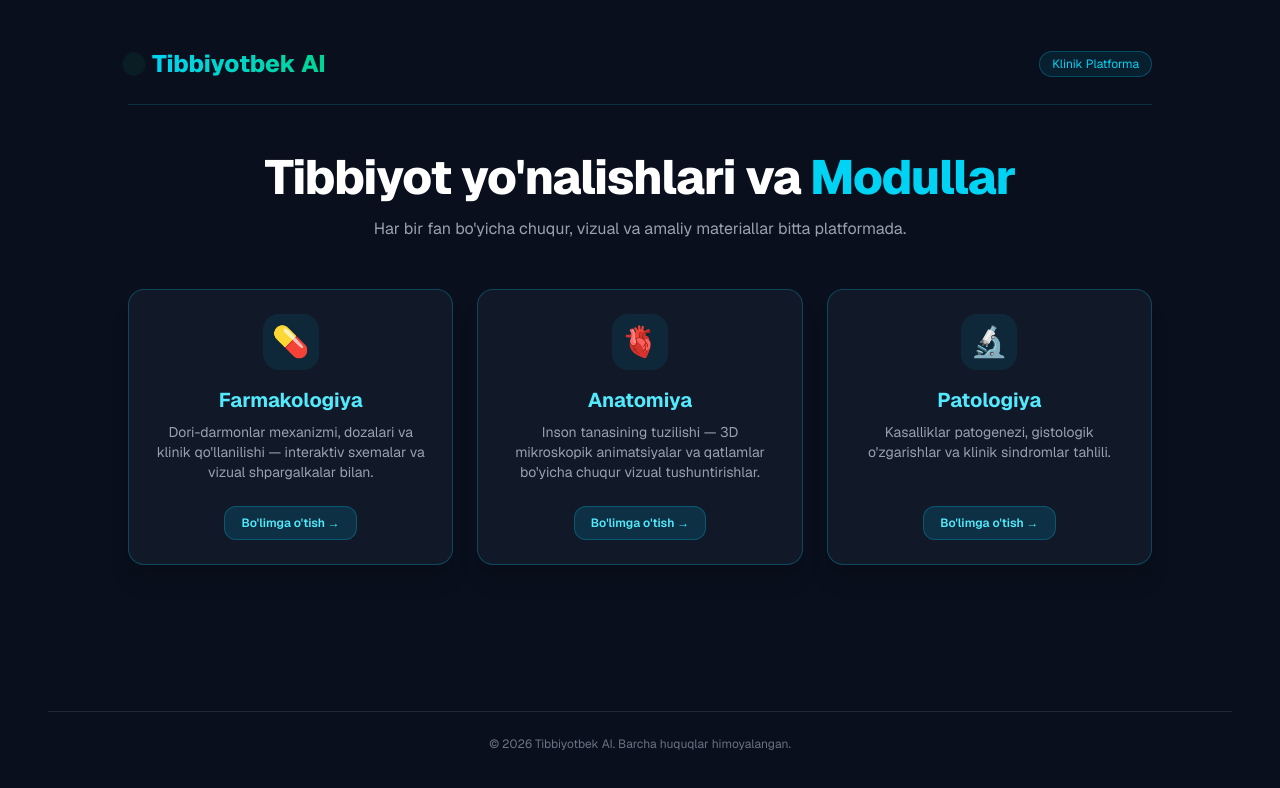
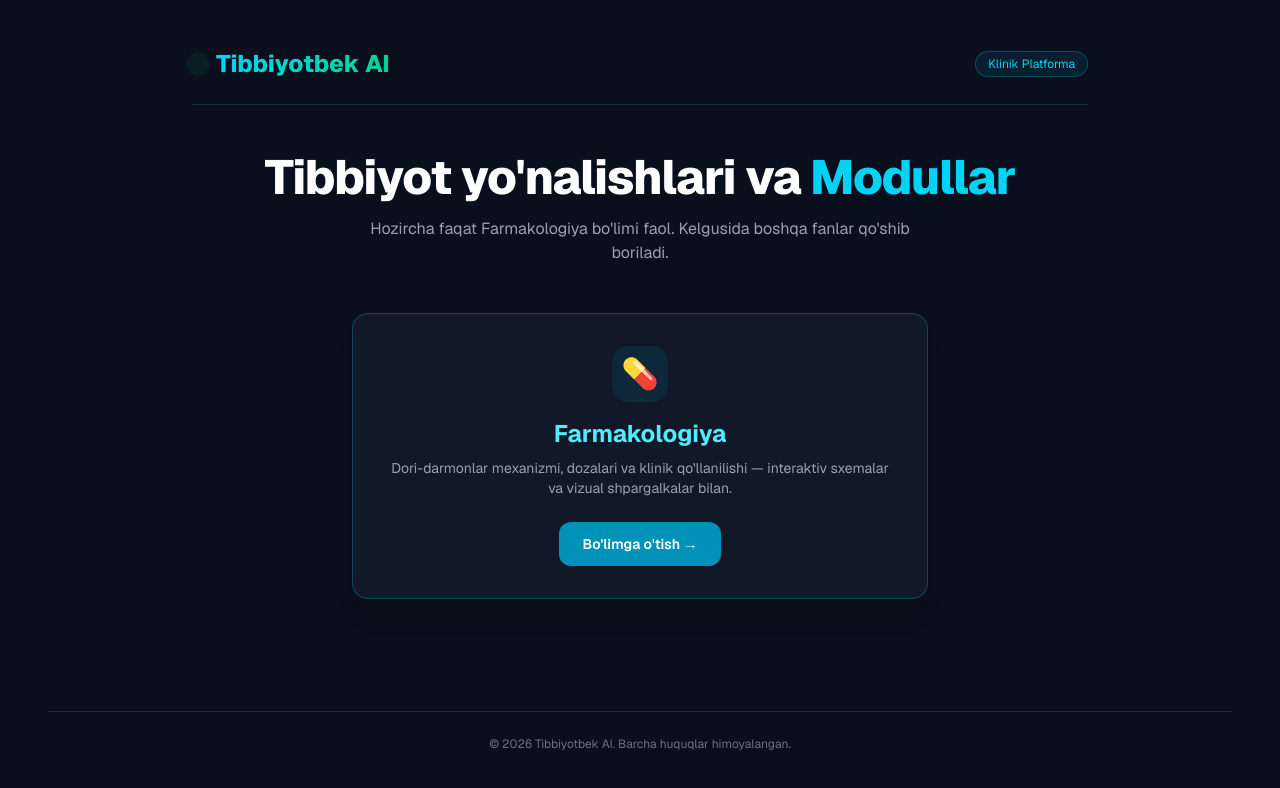
Before and after one commit to sadullayev2779/tibbiyotbek, a Next.js app: page / in a window 1280 px wide. Shown: the top 788 px of the page. Built offline with nearby package versions, Linux system fonts and the light colour scheme.

Commit message:
Faqat Farmakologiya bo'limi qoldirildi

```diff
--- a/app/page.tsx
+++ b/app/page.tsx
@@ -2,38 +2,10 @@
 
 import Link from 'next/link';
 
-// Kelajakda yangi fanlar (Anatomiya, Patologiya...) qo'shish uchun shu yerga yozib ketasiz
-const directions = [
-  {
-    id: "farmakologiya",
-    title: "Farmakologiya",
-    description: "Dori-darmonlar mexanizmi, dozalari va klinik qo'llanilishi — interaktiv sxemalar va vizual shpargalkalar bilan.",
-    href: "/farmakologiya/dorilar", // Farmakologiya papkasiga yo'naltiramiz
-    accent: "cyan",
-    icon: "💊",
-  },
-  {
-    id: "anatomiya",
-    title: "Anatomiya",
-    description: "Inson tanasining tuzilishi — 3D mikroskopik animatsiyalar va qatlamlar bo'yicha chuqur vizual tushuntirishlar.",
-    href: "/anatomiya", // Ertaga anatomiya papkasini ochib ulab qo'yasiz
-    accent: "emerald",
-    icon: "🫀",
-  },
-  {
-    id: "patologiya",
-    title: "Patologiya",
-    description: "Kasalliklar patogenezi, gistologik o'zgarishlar va klinik sindromlar tahlili.",
-    href: "/patologiya", // Ertaga patologiya papkasini ochib ulab qo'yasiz
-    accent: "purple",
-    icon: "🔬",
-  },
-];
-
 export default function HomePage() {
   return (
     <main className="min-h-screen bg-[#0a0f1d] text-white p-6 md:p-12 flex flex-col justify-between">
-      <div className="max-w-5xl mx-auto w-full">
+      <div className="max-w-4xl mx-auto w-full">
         {/* Header */}
         <header className="flex justify-between items-center mb-12 border-b border-cyan-500/20 pb-6">
           <div className="flex items-center gap-3">
@@ -53,34 +25,27 @@ export default function HomePage() {
             Tibbiyot yo'nalishlari va <span className="text-cyan-400">Modullar</span>
           </h2>
           <p className="text-gray-400 text-sm md:text-base max-w-xl mx-auto">
-            Har bir fan bo'yicha chuqur, vizual va amaliy materiallar bitta platformada.
+            Hozircha faqat Farmakologiya bo'limi faol. Kelgusida boshqa fanlar qo'shib boriladi.
           </p>
         </div>
 
-        {/* Yo'nalishlar Grid (Kartochkalar) */}
-        <div className="grid grid-cols-1 md:grid-cols-3 gap-6">
-          {directions.map((item) => (
+        {/* Farmakologiya Bo'limi */}
+        <div className="max-w-xl mx-auto">
           <Link
-              key={item.id}
-              href={item.href}
-              className="group block p-6 bg-[#111827] border border-cyan-500/30 rounded-2xl hover:border-cyan-400 transition shadow-xl flex flex-col justify-between"
+            href="/FARMAKOLOGIYA/dorilar"
+            className="group block p-8 bg-[#111827] border border-cyan-500/30 rounded-2xl hover:border-cyan-400 transition shadow-xl text-center"
           >
-              <div>
             <div className="w-14 h-14 bg-cyan-500/10 rounded-2xl flex items-center justify-center text-3xl mx-auto mb-4 group-hover:scale-110 transition">
-                  {item.icon}
+              💊
             </div>
-                <h3 className="text-xl font-bold text-cyan-300 mb-2 text-center">{item.title}</h3>
-                <p className="text-gray-400 text-sm mb-6 text-center">
-                  {item.description}
+            <h3 className="text-2xl font-bold text-cyan-300 mb-2">Farmakologiya</h3>
+            <p className="text-gray-400 text-sm mb-6">
+              Dori-darmonlar mexanizmi, dozalari va klinik qo'llanilishi — interaktiv sxemalar va vizual shpargalkalar bilan.
             </p>
-              </div>
-              <div className="text-center">
-                <span className="inline-block px-4 py-2 bg-cyan-600/20 hover:bg-cyan-600 text-cyan-300 hover:text-white font-semibold rounded-xl text-xs transition border border-cyan-500/30">
+            <span className="inline-block px-6 py-3 bg-cyan-600 hover:bg-cyan-500 text-white font-semibold rounded-xl text-sm transition">
               Bo'limga o'tish &rarr;
             </span>
-              </div>
           </Link>
-          ))}
         </div>
       </div>
 
--- a/app/page1.tsx
+++ /dev/null
@@ -1,93 +0,0 @@
-'use client';
-
-import Link from 'next/link';
-
-// Kelajakda yangi fanlar (Anatomiya, Patologiya...) qo'shish uchun shu yerga yozib ketasiz
-const directions = [
-  {
-    id: "farmakologiya",
-    title: "Farmakologiya",
-    description: "Dori-darmonlar mexanizmi, dozalari va klinik qo'llanilishi — interaktiv sxemalar va vizual shpargalkalar bilan.",
-    href: "/farmakologiya/dorilar", // Farmakologiya papkasiga yo'naltiramiz
-    accent: "cyan",
-    icon: "💊",
-  },
-  {
-    id: "anatomiya",
-    title: "Anatomiya",
-    description: "Inson tanasining tuzilishi — 3D mikroskopik animatsiyalar va qatlamlar bo'yicha chuqur vizual tushuntirishlar.",
-    href: "/anatomiya", // Ertaga anatomiya papkasini ochib ulab qo'yasiz
-    accent: "emerald",
-    icon: "🫀",
-  },
-  {
-    id: "patologiya",
-    title: "Patologiya",
-    description: "Kasalliklar patogenezi, gistologik o'zgarishlar va klinik sindromlar tahlili.",
-    href: "/patologiya", // Ertaga patologiya papkasini ochib ulab qo'yasiz
-    accent: "purple",
-    icon: "🔬",
-  },
-];
-
-export default function HomePage() {
-  return (
-    <main className="min-h-screen bg-[#0a0f1d] text-white p-6 md:p-12 flex flex-col justify-between">
-      <div className="max-w-5xl mx-auto w-full">
-        {/* Header */}
-        <header className="flex justify-between items-center mb-12 border-b border-cyan-500/20 pb-6">
-          <div className="flex items-center gap-3">
-            <span className="w-3 h-3 bg-emerald-400 rounded-full animate-ping"></span>
-            <h1 className="text-2xl font-extrabold bg-gradient-to-r from-cyan-400 to-emerald-400 bg-clip-text text-transparent">
-              Tibbiyotbek AI
-            </h1>
-          </div>
-          <span className="text-xs px-3 py-1 bg-cyan-500/10 text-cyan-400 border border-cyan-500/30 rounded-full">
-            Klinik Platforma
-          </span>
-        </header>
-
-        {/* Hero Section */}
-        <div className="text-center mb-12">
-          <h2 className="text-3xl md:text-5xl font-extrabold tracking-tight mb-4 text-white">
-            Tibbiyot yo'nalishlari va <span className="text-cyan-400">Modullar</span>
-          </h2>
-          <p className="text-gray-400 text-sm md:text-base max-w-xl mx-auto">
-            Har bir fan bo'yicha chuqur, vizual va amaliy materiallar bitta platformada.
-          </p>
-        </div>
-
-        {/* Yo'nalishlar Grid (Kartochkalar) */}
-        <div className="grid grid-cols-1 md:grid-cols-3 gap-6">
-          {directions.map((item) => (
-            <Link
-              key={item.id}
-              href={item.href}
-              className="group block p-6 bg-[#111827] border border-cyan-500/30 rounded-2xl hover:border-cyan-400 transition shadow-xl flex flex-col justify-between"
-            >
-              <div>
-                <div className="w-14 h-14 bg-cyan-500/10 rounded-2xl flex items-center justify-center text-3xl mx-auto mb-4 group-hover:scale-110 transition">
-                  {item.icon}
-                </div>
-                <h3 className="text-xl font-bold text-cyan-300 mb-2 text-center">{item.title}</h3>
-                <p className="text-gray-400 text-sm mb-6 text-center">
-                  {item.description}
-                </p>
-              </div>
-              <div className="text-center">
-                <span className="inline-block px-4 py-2 bg-cyan-600/20 hover:bg-cyan-600 text-cyan-300 hover:text-white font-semibold rounded-xl text-xs transition border border-cyan-500/30">
-                  Bo'limga o'tish &rarr;
-                </span>
-              </div>
-            </Link>
-          ))}
-        </div>
-      </div>
-
-      {/* Footer */}
-      <footer className="text-center text-xs text-gray-500 mt-12 border-t border-gray-800 pt-6">
-        &copy; {new Date().getFullYear()} Tibbiyotbek AI. Barcha huquqlar himoyalangan.
-      </footer>
-    </main>
-  );
-}
```
Lines whose indentation alone changed are shown as unchanged.
